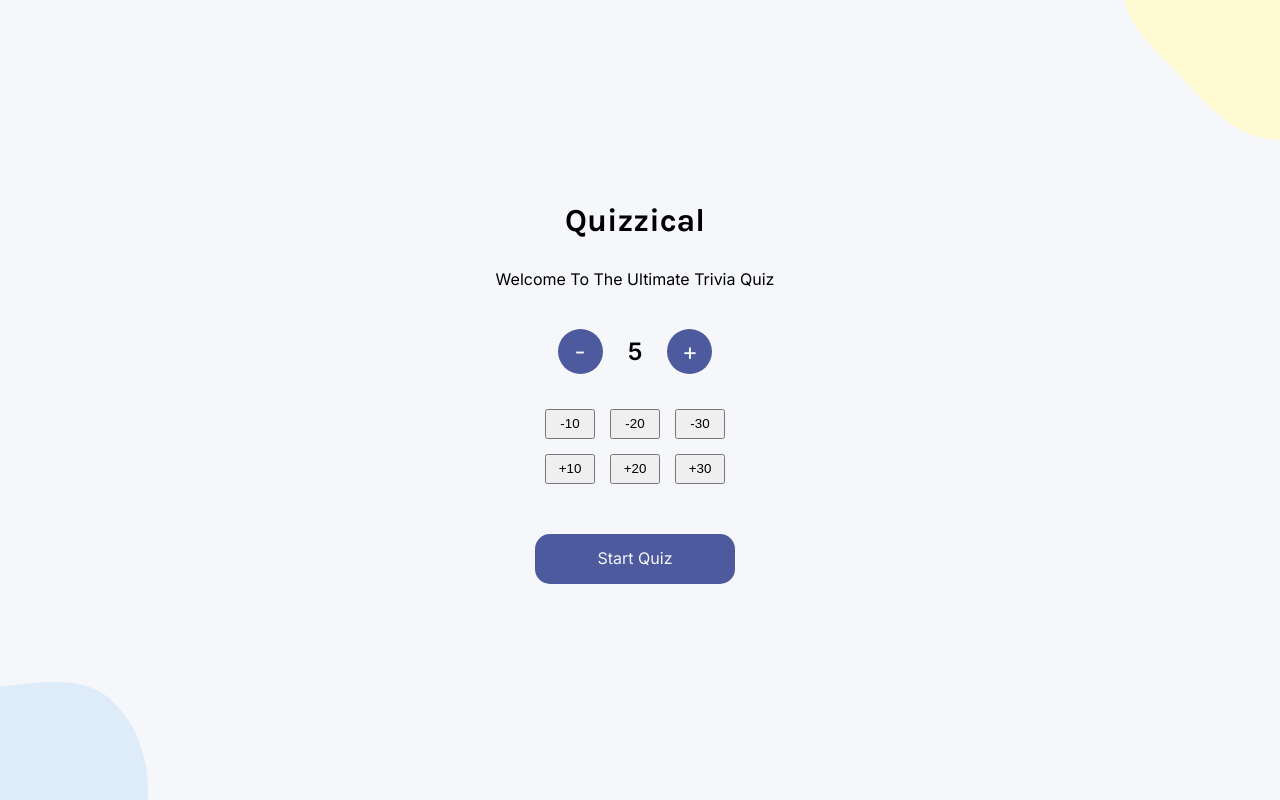
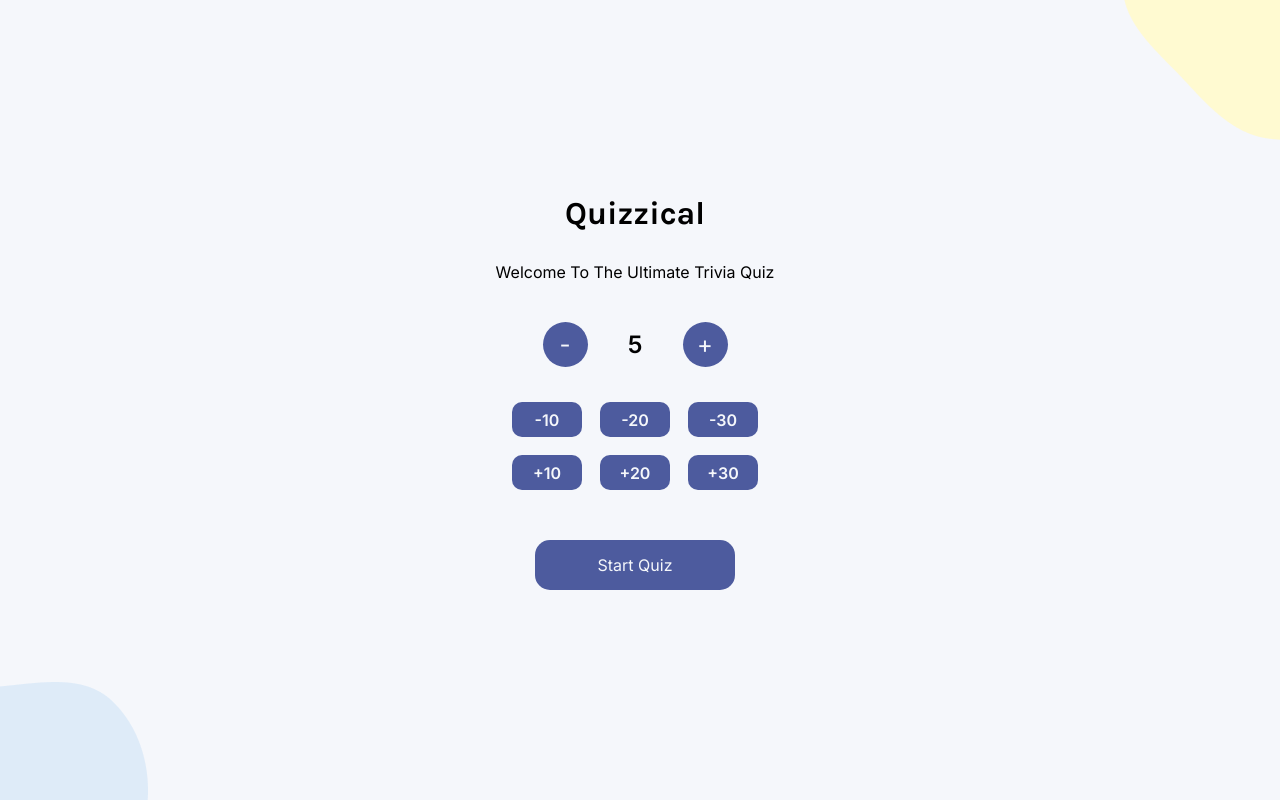
Before and after one commit to MeanPaper/Trivia_Quiz, a React (Vite) app: page / in a window 1280 px wide. Built offline with nearby package versions, Linux system fonts and the light colour scheme.

Commit message:
adding css styling on the adjustment button at the beginning page

```diff
--- a/src/App.jsx
+++ b/src/App.jsx
@@ -19,6 +19,12 @@ function App() {
     if(numberOfQuestion + value >= 5 && numberOfQuestion + value <= 250){
       setNumberOfQuestion(oldNum => oldNum + value);
     }
+    else if(numberOfQuestion + value < 5){
+      setNumberOfQuestion(Math.max(5, numberOfQuestion + value));
+    }
+    else if(numberOfQuestion + value > 250){
+      setNumberOfQuestion(Math.min(250, numberOfQuestion + value));
+    }
   }
 
   return (
--- a/src/css/quiz.css
+++ b/src/css/quiz.css
@@ -38,6 +38,7 @@
     align-items: center;
     border-radius: 8px;
     padding: 5px 20px;
+
     font-family: 'Inter';
     font-style: normal;
     font-weight: 600;
@@ -53,6 +54,7 @@
     border: none;
     width: 160px;
     height: 50px;
+
     color: #F5F7FB;
     font-family: 'Inter';
     font-style: normal;
@@ -77,6 +79,7 @@
     margin-right: 20px;
     padding: 10px;
     color: #293264;
+
     font-family: 'Inter';
     font-style: normal;
     font-weight: 700;
--- a/src/css/style.css
+++ b/src/css/style.css
@@ -64,7 +64,6 @@ body{
     font-size: 16px;
     line-height: 19px;
 
-
     border-radius: 15px;
     width: 200px;
     height: 50px;
@@ -82,7 +81,6 @@ body{
     background-color: hsl(230, 34%, 26%);
 }
 .circle-toggle{
-
     color: #F5F7FB;
     font-family: 'Inter';
     font-style: normal;
@@ -93,8 +91,8 @@ body{
     border: none;
     width: 45px;
     height: 45px;
-    margin-left: 20px;
-    margin-right: 20px;
+    margin-left: 5px;
+    margin-right: 5px;
     margin-top: 5px;
     margin-bottom: 5px;
     background: #4D5B9E;
@@ -113,8 +111,11 @@ body{
     font-style: normal;
     font-weight: 600;
     font-size: 24px;
+
     margin: 5px;
-    width: 200px;
+    display: inline-block;
+    width: 75px;
+    text-align: center;
 }
 
 .question-number-control{
@@ -123,12 +124,30 @@ body{
 
 .fixed-adjustment{
     display: block;
-    width: 50px;
-    height: 30px;
+    width: 70px;
+    height: 35px;
+    border: none;
+    border-radius: 10px;
+    background: #4D5B9E;
+
+    color: #F5F7FB;
+    font-family: 'Inter';
+    font-style: normal;
+    font-weight: 600;
+    font-size: 16px;
 }
+
+.fixed-adjustment:hover{
+    background: hsl(230, 34%, 36%);
+}
+
+.fixed-adjustment:active{
+    background: hsl(230, 34%, 16%);
+}
+
 .fixed-number-adjustment{
     margin: 20px;
     display: grid;
     grid-template: auto auto / repeat(3, auto);
-    gap: 15px;
+    gap: 18px;
 }
```
